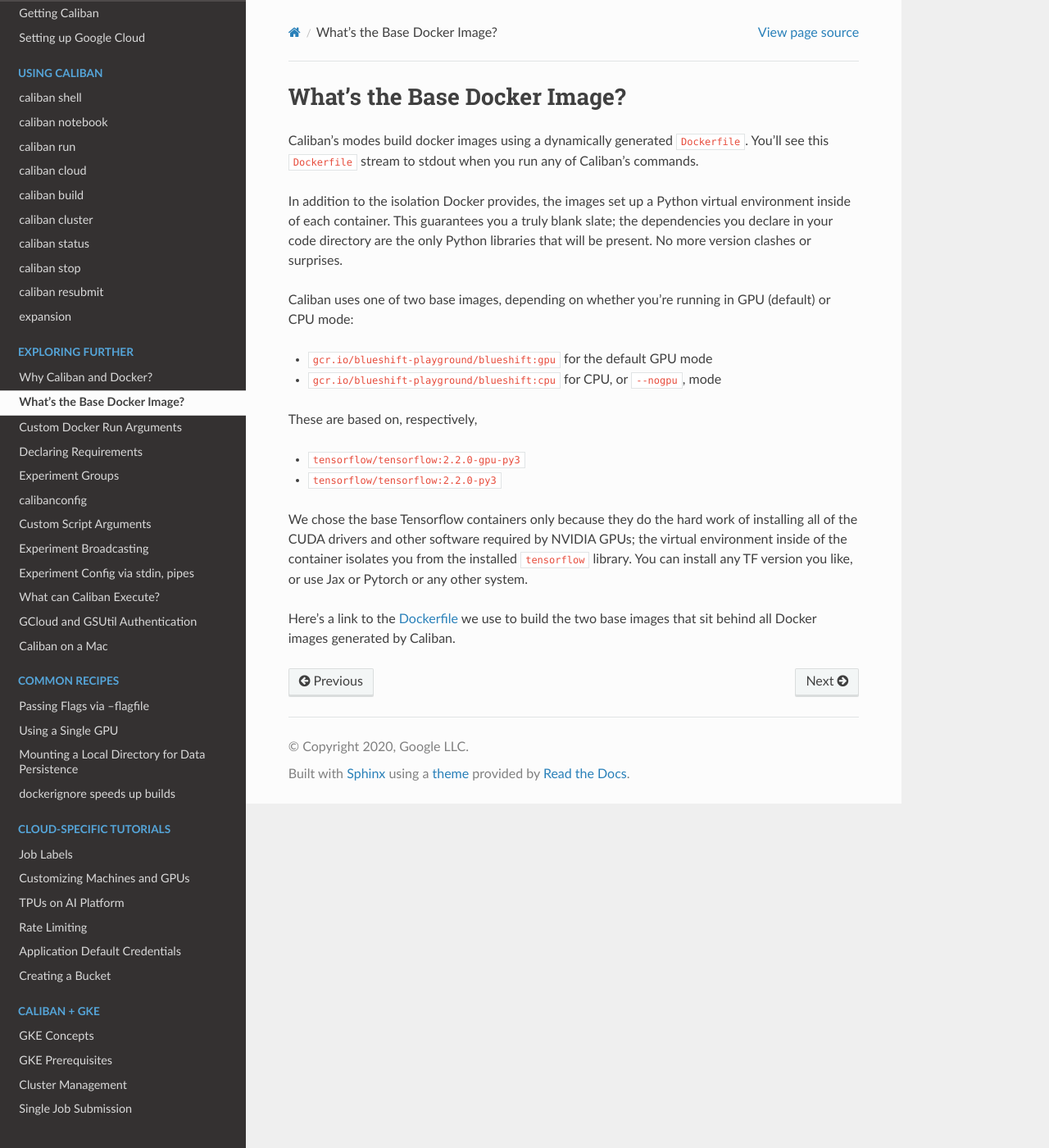
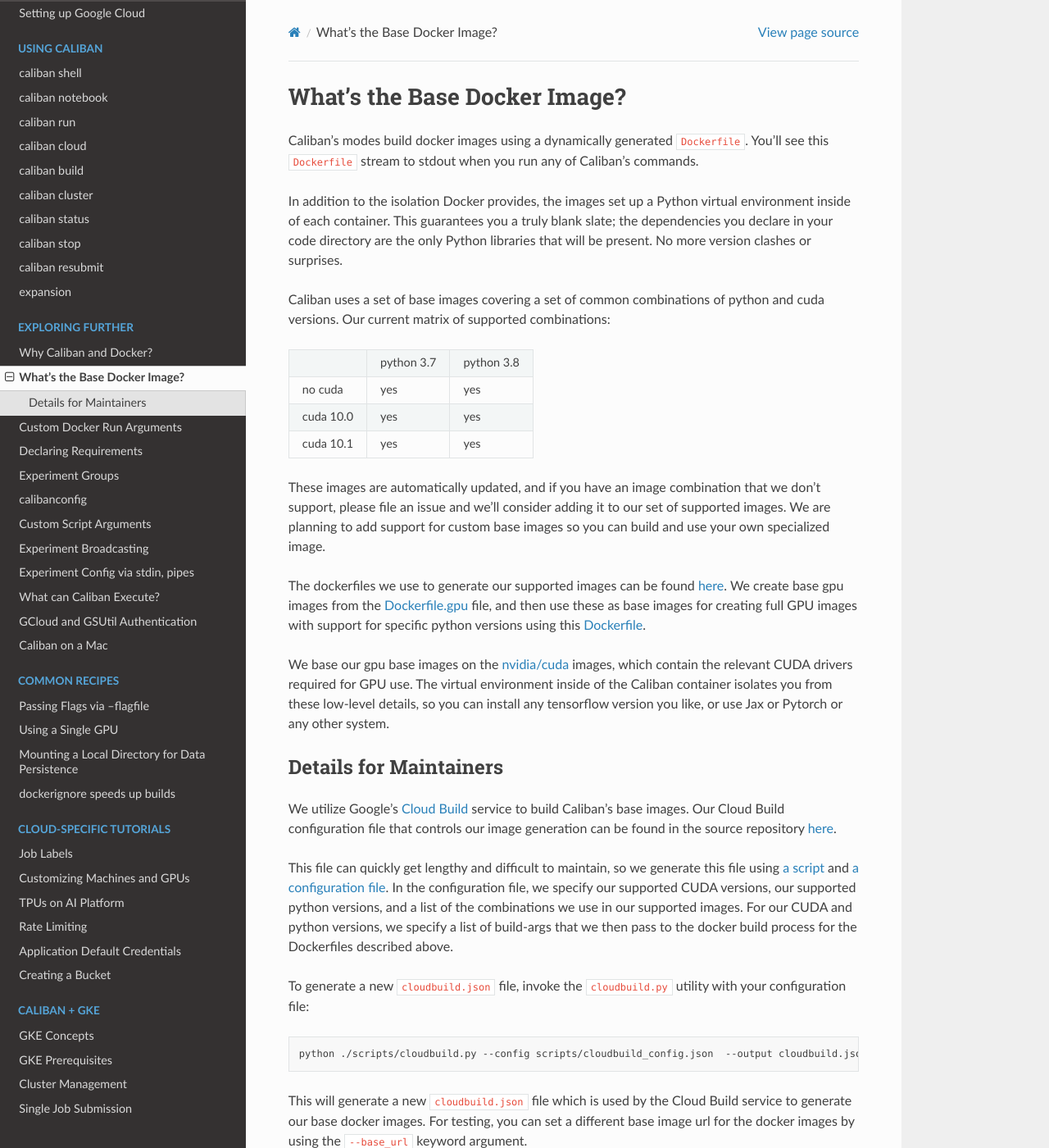
Before and after one commit to google/caliban, a Sphinx documentation site: the page built from docs/explore/base_image.rst, in a window 1280 px wide and 1400 px high. Shown: the whole window at 82% size. Built offline with Sphinx 7.4.7 and the Read the Docs theme 2.0.0, drawn with Linux system fonts in a browser that asks for light colours; some of the changed text lies outside the part shown.

Commit message:
documentation updates for base images

```diff
--- a/docs/explore/base_image.rst
+++ b/docs/explore/base_image.rst
@@ -10,23 +10,78 @@ environment inside of each container. This guarantees you a truly blank slate;
 the dependencies you declare in your code directory are the only Python
 libraries that will be present. No more version clashes or surprises.
 
-Caliban uses one of two base images, depending on whether you're running in GPU
-(default) or CPU mode:
+Caliban uses a set of base images covering a set of common combinations of
+python and cuda versions. Our current matrix of supported combinations:
 
-* ``gcr.io/blueshift-playground/blueshift:gpu`` for the default GPU mode
-* ``gcr.io/blueshift-playground/blueshift:cpu`` for CPU, or ``--nogpu``\ , mode
++-----------+------------+------------+
+|           | python 3.7 | python 3.8 |
++-----------+------------+------------+
+| no cuda   |    yes     |    yes     |
++-----------+------------+------------+
+| cuda 10.0 |    yes     |    yes     |
++-----------+------------+------------+
+| cuda 10.1 |    yes     |    yes     |
++-----------+------------+------------+
 
-These are based on, respectively,
+These images are automatically updated, and if you have an image combination that
+we don't support, please file an issue and we'll consider adding it to our set
+of supported images. We are planning to add support for custom base images so
+you can build and use your own specialized image.
 
-* ``tensorflow/tensorflow:2.2.0-gpu-py3``
-* ``tensorflow/tensorflow:2.2.0-py3``
+The dockerfiles we use to generate our supported images can be found
+`here <https://github.com/google/caliban/tree/master/dockerfiles>`_. We create
+base gpu images from the `Dockerfile.gpu <https://github.com/google/caliban/blob/master/dockerfiles/Dockerfile.gpu>`_
+file, and then use these as base images for creating full GPU images with
+support for specific python versions using this `Dockerfile <https://github.com/google/caliban/blob/master/dockerfiles/Dockerfile>`_.
 
-We chose the base Tensorflow containers only because they do the hard work of
-installing all of the CUDA drivers and other software required by NVIDIA GPUs;
-the virtual environment inside of the container isolates you from the installed
-``tensorflow`` library. You can install any TF version you like, or use Jax or
-Pytorch or any other system.
+We base our gpu base images on the `nvidia/cuda <https://hub.docker.com/r/nvidia/cuda/>`_
+images, which contain the relevant CUDA drivers required for GPU use. The virtual
+environment inside of the Caliban container isolates you from these low-level details,
+so you can install any tensorflow version you like, or use Jax or Pytorch or any
+other system.
 
-Here's a link to the `Dockerfile
-<https://github.com/google/caliban/blob/master/Dockerfile>`_ we use to build the
-two base images that sit behind all Docker images generated by Caliban.
+Details for Maintainers
+~~~~~~~~~~~~~~~~~~~~~~~
+
+We utilize Google's `Cloud Build <http://cloud.google.com/cloud-build/docs>`_ service
+to build Caliban's base images. Our Cloud Build configuration file that controls
+our image generation can be found in the source repository
+`here <https://github.com/google/caliban/blob/master/cloudbuild.json>`_.
+
+This file can quickly get lengthy and difficult to maintain, so we generate this file
+using `a script <https://github.com/google/caliban/blob/master/scripts/cloudbuild.py>`_
+and `a configuration file <https://github.com/google/caliban/blob/master/scripts/cloudbuild_config.json>`_.
+In the configuration file, we specify our supported CUDA versions, our supported
+python versions, and a list of the combinations we use in our supported images.
+For our CUDA and python versions, we specify a list of build-args that we then
+pass to the docker build process for the Dockerfiles described above.
+
+To generate a new ``cloudbuild.json`` file, invoke the ``cloudbuild.py`` utility with
+your configuration file:
+
+.. code-block:: bash
+
+   python ./scripts/cloudbuild.py --config scripts/cloudbuild_config.json  --output cloudbuild.json
+
+This will generate a new ``cloudbuild.json`` file which is used by the Cloud Build service
+to generate our base docker images. For testing, you can set a different base image url for
+the docker images by using the ``--base_url`` keyword argument.
+
+To manually start a Cloud Build for these docker images, navigate to the top-level
+of the caliban source repository, and use the
+`gcloud builds <https://cloud.google.com/cloud-build/docs/running-builds/start-build-manually#gcloud>`_
+command:
+
+.. code-block:: bash
+
+   gcloud builds submit .
+
+By default this uses your default project and the ``cloudbuild.json`` file in your current
+directory. If you are pushing the images to a different project than your ``gcloud`` default,
+then you may need to set the ``--project`` flag to the target project where you are pushing
+your images. The logs from the build process will be streamed to your console, but they are
+also available from the ``Cloud Build`` tab in the GCP dashboard for your project.
+
+To automate the generation of these images, we utilize
+`build triggers <https://cloud.google.com/cloud-build/docs/automating-builds/create-manage-triggers>`_
+to start a new cloud build whenever the Caliban Dockerfiles are modified in the repository.
```
